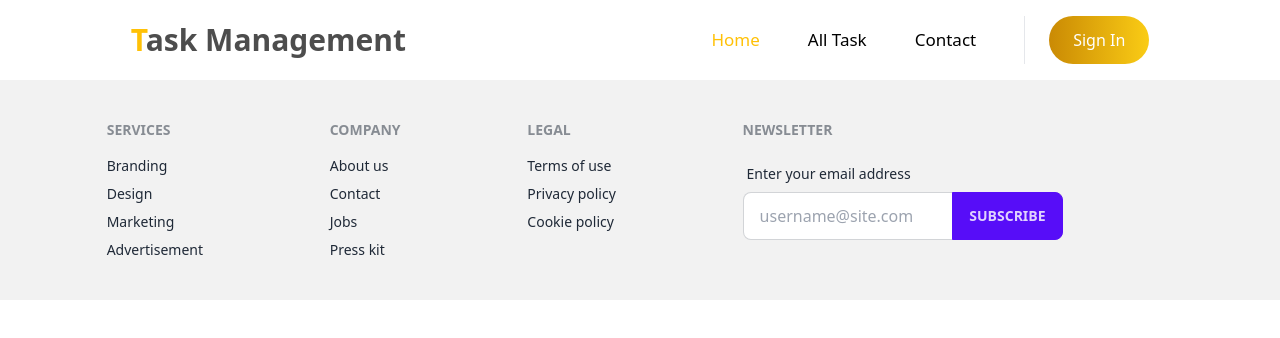
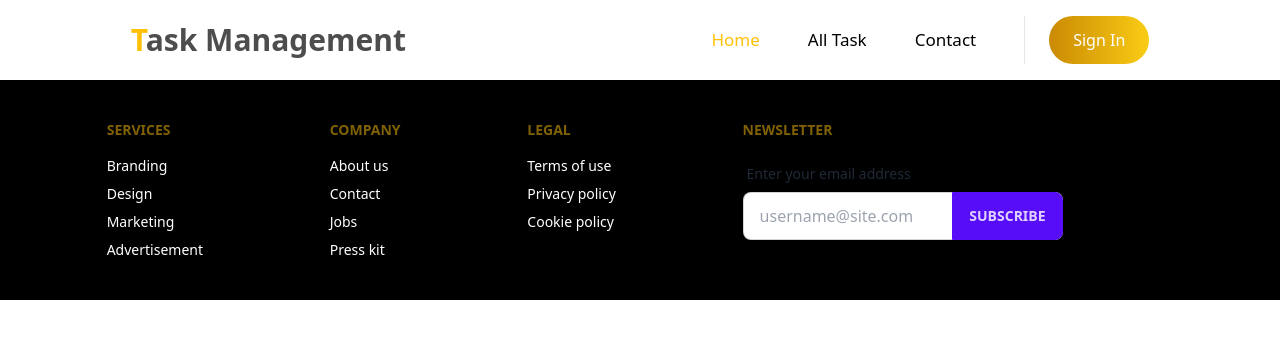
Before and after one commit to DarkAsfu/task-management-client, a React (Vite) app: page / in a window 1280 px wide. Shown: the top 338 px of the page. Built offline with nearby package versions, Linux system fonts and the light colour scheme; no server answers.

Commit message:
Task post complete

```diff
--- a/package.json
+++ b/package.json
@@ -18,7 +18,8 @@
     "react": "^18.2.0",
     "react-dom": "^18.2.0",
     "react-router-dom": "^6.14.2",
-    "sort-by": "^1.2.0"
+    "sort-by": "^1.2.0",
+    "sweetalert2": "^11.7.20"
   },
   "devDependencies": {
     "@types/react": "^18.2.15",
--- a/src/Pages/AddTask/AddTask.jsx
+++ b/src/Pages/AddTask/AddTask.jsx
@@ -1,11 +1,42 @@
+import { useContext } from "react";
+import Swal from "sweetalert2";
+import { AuthContext } from "../../Provider/AuthProvider";
+
 const AddTask = () => {
+    const {user} = useContext(AuthContext);
+    const email = user.email;
     const handleAddTask = (e) => {
         e.preventDefault();
         const form = e.target;
         const title = form.title.value;
         const description = form.description.value;
         const status = form.status.value;
-        console.log({title, description, status});
+        const task = {
+            title,
+            description,
+            status,
+            email
+        }
+        console.log(task);
+        fetch('http://localhost:5000/addtask', {
+            method: 'POST',
+            headers: {
+                'content-type': 'application/json'
+            },
+            body: JSON.stringify(task)
+        })
+            .then(res => res.json())
+            .then(data => {
+                console.log(data);
+                if (data.insertedId) {
+                    Swal.fire(
+                        'Thank you!',
+                        'Your task is now available',
+                        'success'
+                    )
+                    form.reset();
+                }
+            })
     }
     return (
         <div className="my-28 md:w-2/5 mx-auto px-4 ">
@@ -37,16 +68,16 @@ const AddTask = () => {
                     />
                 </div>
                 <div>
-                    <label htmlFor="email" className="block text-[#ffc107] text-lg font-semibold mb-1">
-                        Status
-                    </label>
-                    <input
-                        type="text"
+                    <select
+                        id="category"
+                        className="w-full px-3 py-2 border border-gray-300 rounded-md focus:outline-none input-bordered"
                         name="status"
-                        placeholder="Set status"
-                        className="w-full border rounded-md py-2 px-3 focus:outline-none focus:border-[#ffc107]"
                         required
-                    />
+                    >
+                        <option>Set status</option>
+                        <option value="Incomplete">Incomplete</option>
+                        <option value="Complete">Complete</option>
+                    </select>
                 </div>
                 <button
                     type="submit"
--- a/src/Pages/Shared/Footer/Footer.jsx
+++ b/src/Pages/Shared/Footer/Footer.jsx
@@ -1,29 +1,29 @@
 const Footer = () => {
     return (
-        <div className="bg-base-200">
+        <div className="bg-black text-white">
             <footer className="w-10/12 mx-auto footer py-10">
                 <div>
-                    <span className="footer-title">Services</span>
+                    <span className="footer-title text-[#ffc107]">Services</span>
                     <a className="link link-hover">Branding</a>
                     <a className="link link-hover">Design</a>
                     <a className="link link-hover">Marketing</a>
                     <a className="link link-hover">Advertisement</a>
                 </div>
                 <div>
-                    <span className="footer-title">Company</span>
+                    <span className="footer-title text-[#ffc107] ">Company</span>
                     <a className="link link-hover">About us</a>
                     <a className="link link-hover">Contact</a>
                     <a className="link link-hover">Jobs</a>
                     <a className="link link-hover">Press kit</a>
                 </div>
                 <div>
-                    <span className="footer-title">Legal</span>
+                    <span className="footer-title text-[#ffc107] ">Legal</span>
                     <a className="link link-hover">Terms of use</a>
                     <a className="link link-hover">Privacy policy</a>
                     <a className="link link-hover">Cookie policy</a>
                 </div>
                 <div>
-                    <span className="footer-title">Newsletter</span>
+                    <span className="footer-title text-[#ffc107] ">Newsletter</span>
                     <div className="form-control w-80">
                         <label className="label">
                             <span className="label-text">Enter your email address</span>
```
Also changed, not shown: 1 other file (tests, documents, lock files or other folders).
